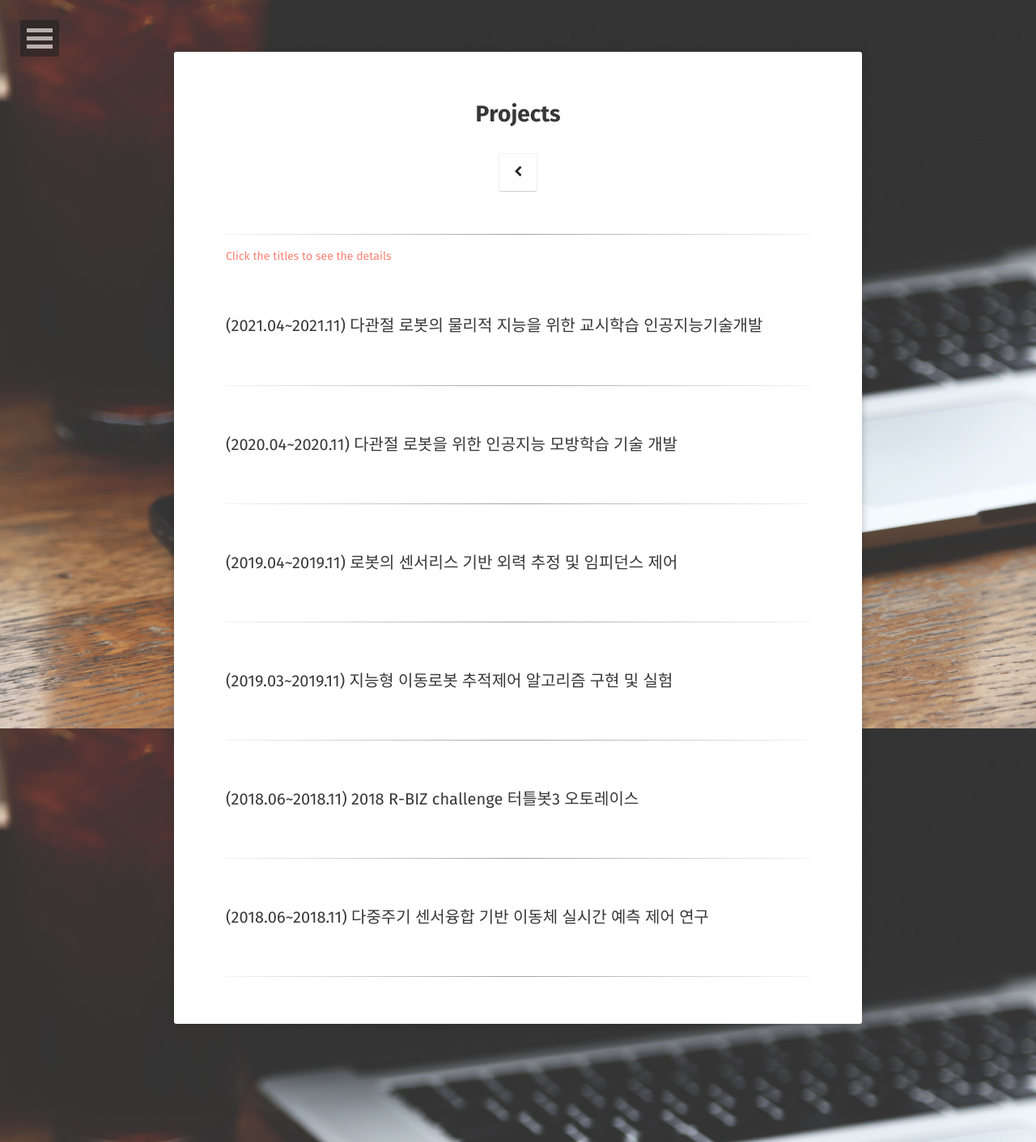
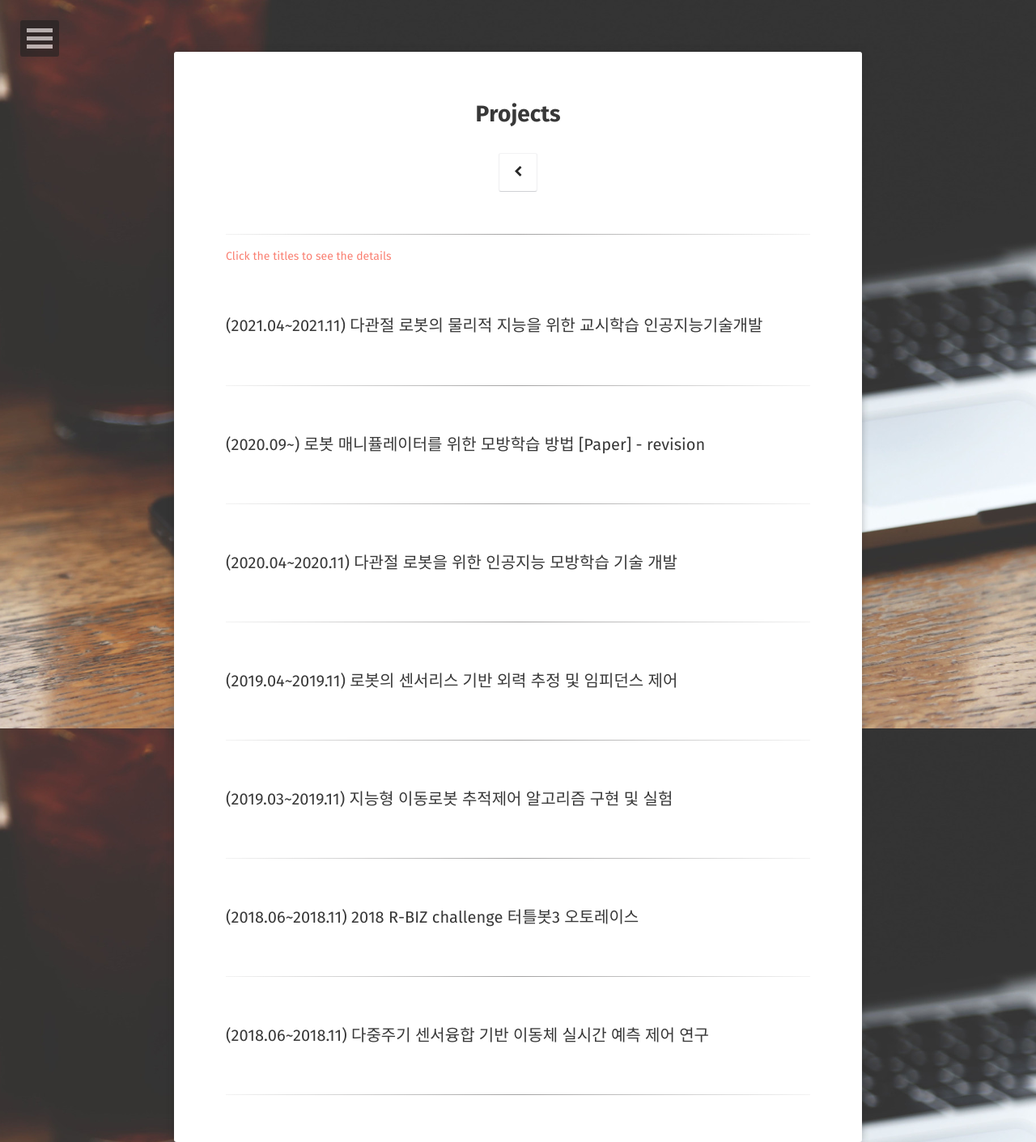
Before and after one commit to JongCheon-Park/JongCheon-Park.github.io, a Jekyll site: the page built from projects/index.md, in a window 1280 px wide. Shown: the whole page at 81% size. Built offline with Jekyll 4.4.1, drawn with Linux system fonts in a browser that asks for light colours; some web fonts are replaced.

Commit message:
Update index.md

```diff
--- a/projects/index.md
+++ b/projects/index.md
@@ -32,6 +32,30 @@ This project was conducted at <span style="color:#3399ff">Cyber Physical System
 <br>
 
 ---
+<br>
+<details>
+  <summary> <span style="font-size: 20px"> (2020.09~) 로봇 매니퓰레이터를 위한 모방학습 방법 [Paper] - revision </span> </summary>
+  <div markdown="1">
+This project was conducted at <span style="color:#3399ff">Cyber Physical System Control Lab in Kyungpook National University</span> : [Link](http://control.knu.ac.kr/)
+  </div>
+<br>
+<p style="font-size:1rem;font-weight:400" onContextMenu="return false;" onselectstart="return false" ondragstart="return false">
+　Research on Unmanned Aerial Vehicles has been actively conducted in recent years. In particular, the UAV to explore an unknown, GNSS-denied environment is required, but the self-localization method, such as Visual Inertial Odometry, is mandatory to operate it. Considering the payload and the operating time of the UAV, lightweight and low-power consuming cameras and IMU are preferred, and even Object Detection and 3D Mapping can be obtained using a RGB-D camera. In this work, we developed a 3D Mapping system including object positions in an unknown and GNSS-denied environment for the UAV with a RGB-D camera. The system is demonstrated in Gazebo simulator, and the quantitative and qualitative results are obtained.</p>
+
+<br>
+
+***Keywords***: Autonomous Vehicle, Visual servoing, Multi-Channel LiDAR , Sensor Fusion
+
+<p align="center">
+<iframe width="560" height="315" src="https://www.youtube.com/embed/j8nnk5R37XU" title="YouTube video player" frameborder="0" allow="accelerometer; autoplay; clipboard-write; encrypted-media; gyroscope; picture-in-picture" allowfullscreen>
+    </iframe>
+</p>
+</details>
+
+<br>
+
+---
+
 <br>
 <details>
   <summary> <span style="font-size: 20px"> (2020.04~2020.11) 다관절 로봇을 위한 인공지능 모방학습 기술 개발 </span> </summary>
```
